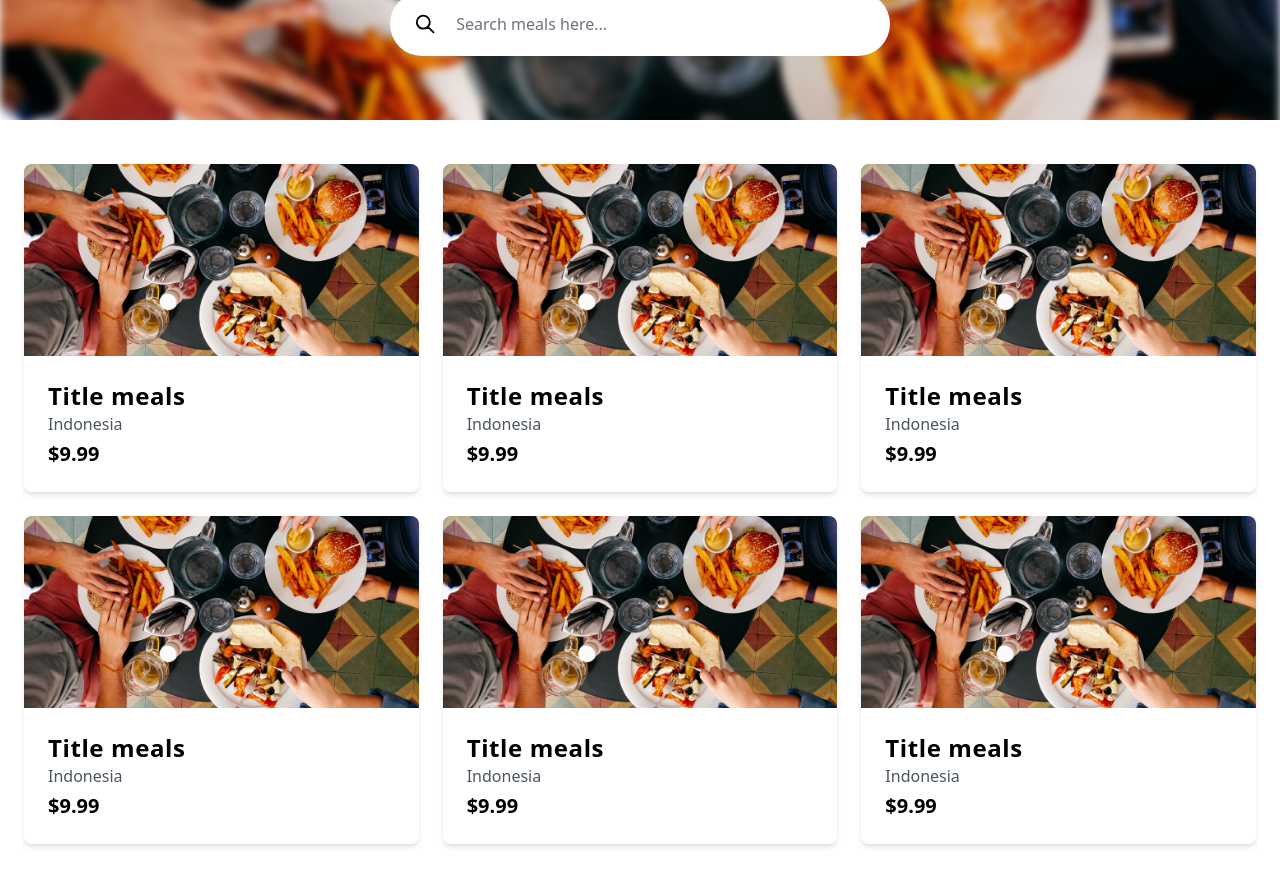
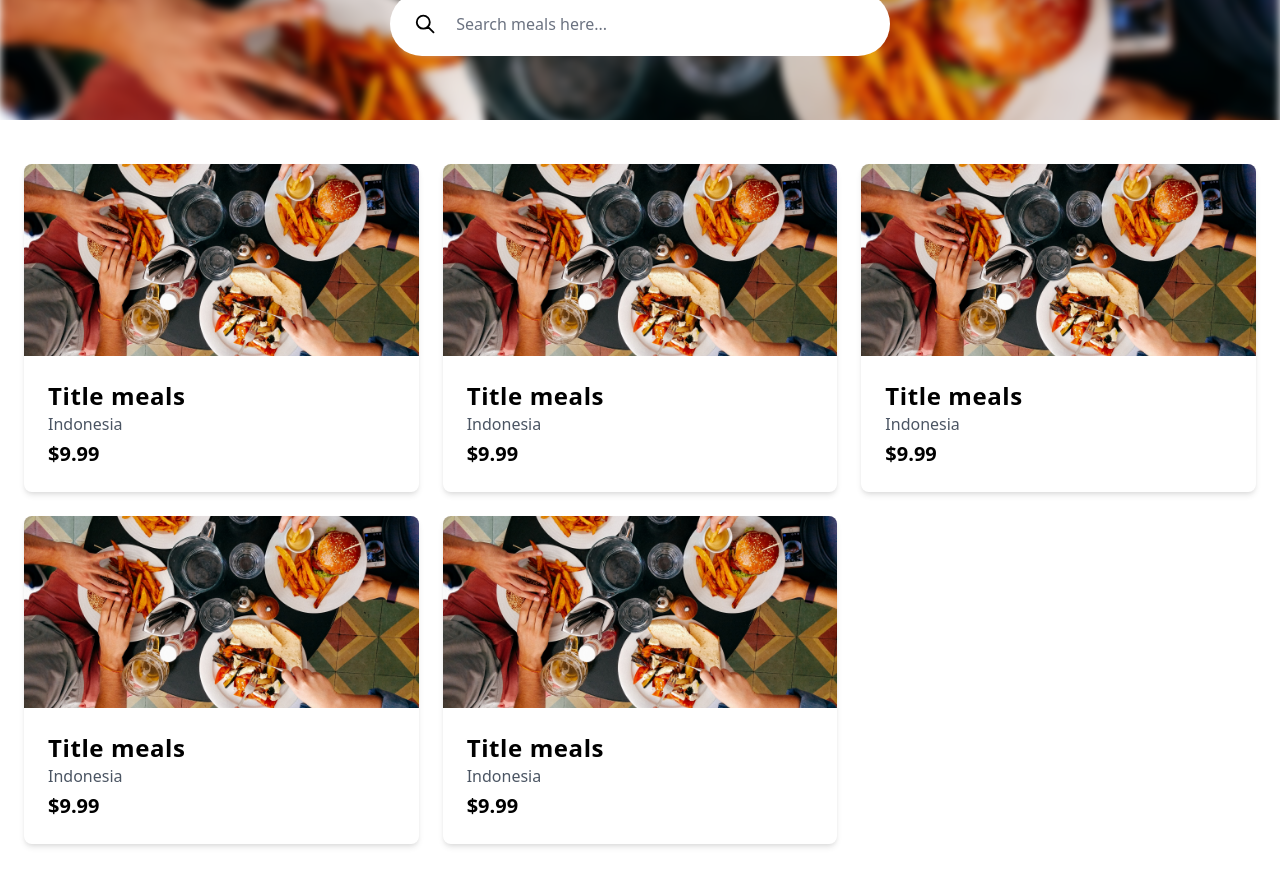
Before and after one commit to bayu07750/meols, a React (Vite) app: page / in a window 1280 px wide. Shown: the part 280-1166 px from the top of the page. Built offline with nearby package versions, Linux system fonts and the light colour scheme.

Commit message:
spliting component

```diff
--- a/src/App.jsx
+++ b/src/App.jsx
@@ -1,97 +1,24 @@
-import React from 'react';
-import headerImage from './assets/header-image.jpg';
-import SearchIcon from './components/icons/SearchIcon';
+import React, { useState } from 'react';
+import Header from './components/Header';
+import Main from './components/Main';
 
 function App() {
+  const [enteredSearch, setEnteredSearch] = useState('');
+
+  const handleSearchOnChange = (e) => {
+    setEnteredSearch(e.target.value);
+  };
+
+  const handleSearch = (e) => {
+    if (e.keyCode === 13) {
+      console.log(`you search ${enteredSearch}`);
+    }
+  };
+
   return (
     <>
-      <header className="h-[400px] overflow-hidden relative">
-        <div className="relative z-10 h-full w-full flex flex-col items-center justify-center">
-          <h1 className="text-5xl text-white font-extrabold">Temukan makanan atau sekedar melihat</h1>
-          <div className="text-white mt-4 max-w-xl text-center">
-            Lorem ipsum dolor sit amet consectetur adipisicing elit. Ipsum voluptatem odio accusantium sunt tempora ut
-            sapiente optio, adipisci fugit. Accusantium vero officia optio a assumenda, sunt reprehenderit illum
-            sapiente fugit?
-          </div>
-          <div className="min-w-[500px] mt-12 flex items-center gap-2 bg-white px-6 py-3 rounded-full">
-            <SearchIcon className="w-6 h-6" />
-            <input
-              type="search"
-              id="search"
-              name="search"
-              placeholder="Search meals here..."
-              className="border-none focus:outline-none focus:ring-0 w-full"
-            />
-          </div>
-        </div>
-        <img src={headerImage} alt="image header" className="absolute inset-0 blur-sm object-center" />
-      </header>
-      <main className="py-11">
-        <div className="container mx-auto px-6">
-          <div className="grid grid-cols-3 gap-6">
-            {/* card here */}
-            <div className="overflow-hidden rounded-lg shadow-md">
-              <img src={headerImage} alt="" className="h-48 w-full object-cover object-center" />
-              <div className="p-6">
-                <h2 className="text-2xl font-semibold tracking-wide">Title meals</h2>
-                <h3 className="text-gray-600 font-light ">Indonesia</h3>
-                <div className="text-xl font-semibold mt-1">$9.99</div>
-              </div>
-            </div>
-            {/* edn card jere */}
-            {/* card here */}
-            <div className="overflow-hidden rounded-lg shadow-md">
-              <img src={headerImage} alt="" className="h-48 w-full object-cover object-center" />
-              <div className="p-6">
-                <h2 className="text-2xl font-semibold tracking-wide">Title meals</h2>
-                <h3 className="text-gray-600 font-light ">Indonesia</h3>
-                <div className="text-xl font-semibold mt-1">$9.99</div>
-              </div>
-            </div>
-            {/* edn card jere */}
-            {/* card here */}
-            <div className="overflow-hidden rounded-lg shadow-md">
-              <img src={headerImage} alt="" className="h-48 w-full object-cover object-center" />
-              <div className="p-6">
-                <h2 className="text-2xl font-semibold tracking-wide">Title meals</h2>
-                <h3 className="text-gray-600 font-light ">Indonesia</h3>
-                <div className="text-xl font-semibold mt-1">$9.99</div>
-              </div>
-            </div>
-            {/* edn card jere */}
-            {/* card here */}
-            <div className="overflow-hidden rounded-lg shadow-md">
-              <img src={headerImage} alt="" className="h-48 w-full object-cover object-center" />
-              <div className="p-6">
-                <h2 className="text-2xl font-semibold tracking-wide">Title meals</h2>
-                <h3 className="text-gray-600 font-light ">Indonesia</h3>
-                <div className="text-xl font-semibold mt-1">$9.99</div>
-              </div>
-            </div>
-            {/* edn card jere */}
-            {/* card here */}
-            <div className="overflow-hidden rounded-lg shadow-md">
-              <img src={headerImage} alt="" className="h-48 w-full object-cover object-center" />
-              <div className="p-6">
-                <h2 className="text-2xl font-semibold tracking-wide">Title meals</h2>
-                <h3 className="text-gray-600 font-light ">Indonesia</h3>
-                <div className="text-xl font-semibold mt-1">$9.99</div>
-              </div>
-            </div>
-            {/* edn card jere */}
-            {/* card here */}
-            <div className="overflow-hidden rounded-lg shadow-md">
-              <img src={headerImage} alt="" className="h-48 w-full object-cover object-center" />
-              <div className="p-6">
-                <h2 className="text-2xl font-semibold tracking-wide">Title meals</h2>
-                <h3 className="text-gray-600 font-light ">Indonesia</h3>
-                <div className="text-xl font-semibold mt-1">$9.99</div>
-              </div>
-            </div>
-            {/* edn card jere */}
-          </div>
-        </div>
-      </main>
+      <Header />
+      <Main />
     </>
   );
 }
--- /dev/null
+++ b/src/components/Header.jsx
@@ -0,0 +1,31 @@
+import React from 'react';
+import SearchIcon from './icons/SearchIcon';
+import headerImage from './../assets/header-image.jpg';
+
+const Header = () => {
+  return (
+    <header className="h-[400px] overflow-hidden relative">
+      <div className="relative z-10 h-full w-full flex flex-col items-center justify-center">
+        <h1 className="text-5xl text-white font-extrabold">Temukan makanan atau sekedar melihat</h1>
+        <div className="text-white mt-4 max-w-xl text-center">
+          Lorem ipsum dolor sit amet consectetur adipisicing elit. Ipsum voluptatem odio accusantium sunt tempora ut
+          sapiente optio, adipisci fugit. Accusantium vero officia optio a assumenda, sunt reprehenderit illum sapiente
+          fugit?
+        </div>
+        <div className="min-w-[500px] mt-12 flex items-center gap-2 bg-white px-6 py-3 rounded-full">
+          <SearchIcon className="w-6 h-6" />
+          <input
+            type="search"
+            id="search"
+            name="search"
+            placeholder="Search meals here..."
+            className="border-none focus:outline-none focus:ring-0 w-full"
+          />
+        </div>
+      </div>
+      <img src={headerImage} alt="image header" className="absolute inset-0 blur-sm object-center" />
+    </header>
+  );
+};
+
+export default Header;
--- /dev/null
+++ b/src/components/Main.jsx
@@ -0,0 +1,14 @@
+import React from 'react';
+import Meals from './meals/Meals';
+
+const Main = (props) => {
+  return (
+    <main className="py-11">
+      <div className="container mx-auto px-6">
+        <Meals />
+      </div>
+    </main>
+  );
+};
+
+export default Main;
--- /dev/null
+++ b/src/components/meals/MealItem.jsx
@@ -0,0 +1,17 @@
+import React from 'react';
+import headerImage from './../../assets/header-image.jpg';
+
+const MealItem = (props) => {
+  return (
+    <div className="overflow-hidden rounded-lg shadow-md">
+      <img src={headerImage} alt="" className="h-48 w-full object-cover object-center" />
+      <div className="p-6">
+        <h2 className="text-2xl font-semibold tracking-wide">Title meals</h2>
+        <h3 className="text-gray-600 font-light ">Indonesia</h3>
+        <div className="text-xl font-semibold mt-1">$9.99</div>
+      </div>
+    </div>
+  );
+};
+
+export default MealItem;
--- /dev/null
+++ b/src/components/meals/Meals.jsx
@@ -0,0 +1,16 @@
+import React from 'react';
+import MealItem from './MealItem';
+
+const Meals = () => {
+  return (
+    <div className="grid grid-cols-3 gap-6">
+      <MealItem />
+      <MealItem />
+      <MealItem />
+      <MealItem />
+      <MealItem />
+    </div>
+  );
+};
+
+export default Meals;
```
